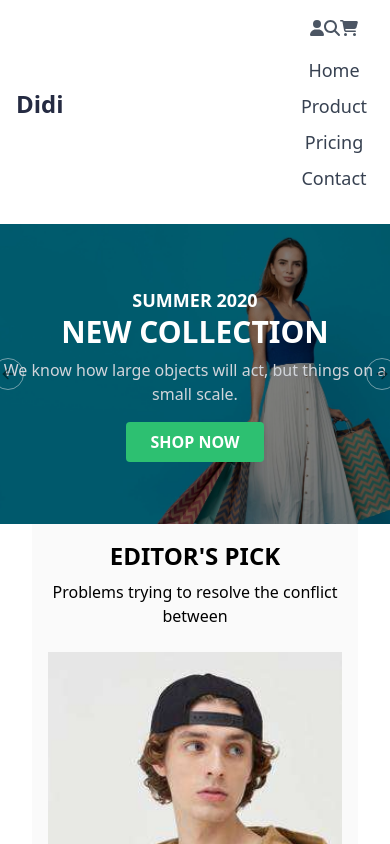
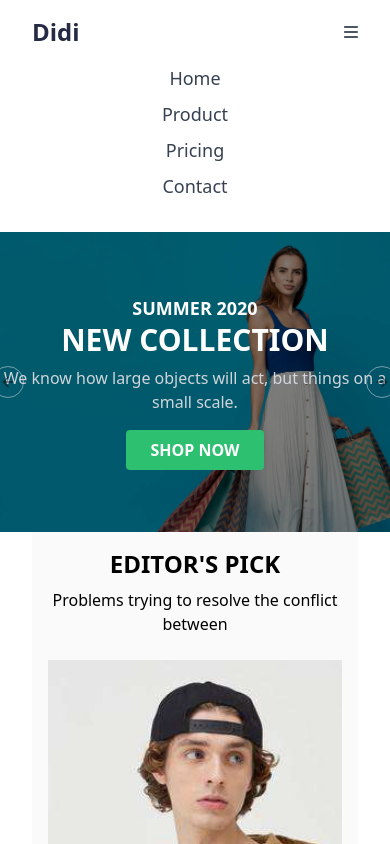
Before and after one commit to didemdemir11/eCommerceProject, a React (Vite) app in the folder e-commerce-app/: page / in a window 390 px wide. Shown: the top 844 px of the page. Built offline with nearby package versions, Linux system fonts and the light colour scheme.

Commit message:
fix css problem for mobile version of header

```diff
--- a/e-commerce-app/src/App.jsx
+++ b/e-commerce-app/src/App.jsx
@@ -2,7 +2,6 @@ import React from "react";
 import { BrowserRouter as Router, Routes, Route } from "react-router-dom";
 import Header from "./components/layout/Header";
 import Footer from "./components/layout/Footer";
-import PageContent from "./components/layout/PageContent";
 import HomePage from "./pages/Home/HomePage";
 import ProductsPage from "./pages/Product/ProductsPage";
 import ShopPage from "./pages//Shop/ShopPage";
--- a/e-commerce-app/src/components/layout/Header.jsx
+++ b/e-commerce-app/src/components/layout/Header.jsx
@@ -16,7 +16,6 @@ import {
   faInstagram,
   faTwitter,
 } from "@fortawesome/free-brands-svg-icons";
-
 import {
   Carousel,
   CarouselContent,
@@ -27,12 +26,10 @@ import {
 import {
   NavigationMenu,
   NavigationMenuContent,
-  NavigationMenuIndicator,
   NavigationMenuItem,
   NavigationMenuLink,
   NavigationMenuList,
   NavigationMenuTrigger,
-  NavigationMenuViewport,
 } from "@/components/ui/navigation-menu";
 
 const Header = () => {
@@ -40,6 +37,7 @@ const Header = () => {
   const isHomePage = location.pathname === "/";
   const isShopOrProductPage =
     location.pathname === "/shop" || location.pathname === "/product";
+
   return (
     <>
       <div className="w-full">
@@ -63,41 +61,20 @@ const Header = () => {
           </div>
         </div>
 
-        <header className="flex justify-between items-center p-4 bg-white ">
+        <header className="flex justify-between items-center p-4 bg-white">
           {/* Logo */}
-          <div className="text-2xl font-bold text-[#252B42]">Didi</div>
-
           {/* Mobile Menü - HomePage ve Shop/Product Farkları */}
-          <div className="md:hidden flex flex-col items-center space-y-4">
+          <div className="md:hidden flex flex-col w-full space-y-4">
             {/* Üst Bant */}
-            <div className="flex justify-between w-full px-4">
-              {isHomePage ? (
-                <>
-                  <button>
-                    <FontAwesomeIcon icon={faUser} className="text-gray-600" />
-                  </button>
-                  <button>
-                    <FontAwesomeIcon
-                      icon={faSearch}
-                      className="text-gray-600"
-                    />
-                  </button>
-                  <button>
-                    <FontAwesomeIcon
-                      icon={faShoppingCart}
-                      className="text-gray-600"
-                    />
-                  </button>
-                </>
-              ) : (
-                <button>
-                  <FontAwesomeIcon icon={faBars} className="text-gray-600" />
-                </button>
-              )}
+            <div className="flex justify-between items-center w-full px-4">
+              <div className="text-2xl font-bold text-[#252B42]">Didi</div>
+              <button>
+                <FontAwesomeIcon icon={faBars} className="text-gray-600" />
+              </button>
             </div>
 
-            {/* Alt Menü */}
-            <div className="flex flex-col items-center space-y-2">
+            {/* Menü Başlıkları ve İkonlar Alt Kısım */}
+            <div className="flex flex-col items-center space-y-2 mt-4">
               {isHomePage ? (
                 <>
                   <Link to="/" className="text-lg text-gray-700">
@@ -115,7 +92,7 @@ const Header = () => {
                 </>
               ) : (
                 <>
-                  <Link to="/home" className="text-lg text-gray-700">
+                  <Link to="/" className="text-lg text-gray-700">
                     Home
                   </Link>
                   <Link to="/shop" className="text-lg text-gray-700">
@@ -130,14 +107,23 @@ const Header = () => {
                   <Link to="/contact" className="text-lg text-gray-700">
                     Contact
                   </Link>
-                  <div className="flex space-x-4 text-[#23A6F0] mt-2">
+                  <Link to="/pages" className="text-lg text-gray-700">
+                    Pages
+                  </Link>
+                </>
+              )}
+
+              {/* İkonlar Alt Alta (Sadece Shop ve Product Sayfaları için) */}
+              {isShopOrProductPage && (
+                <div className="flex flex-col items-center space-y-2 mt-4 text-[#23A6F0]">
+                  <div className="flex items-center space-x-1">
                     <FontAwesomeIcon icon={faUser} />
                     <span>Login/Register</span>
-                    <FontAwesomeIcon icon={faSearch} />
-                    <FontAwesomeIcon icon={faShoppingCart} />
-                    <FontAwesomeIcon icon={faHeart} />
                   </div>
-                </>
+                  <FontAwesomeIcon icon={faSearch} />
+                  <FontAwesomeIcon icon={faShoppingCart} />
+                  <FontAwesomeIcon icon={faHeart} />
+                </div>
               )}
             </div>
           </div>
```
